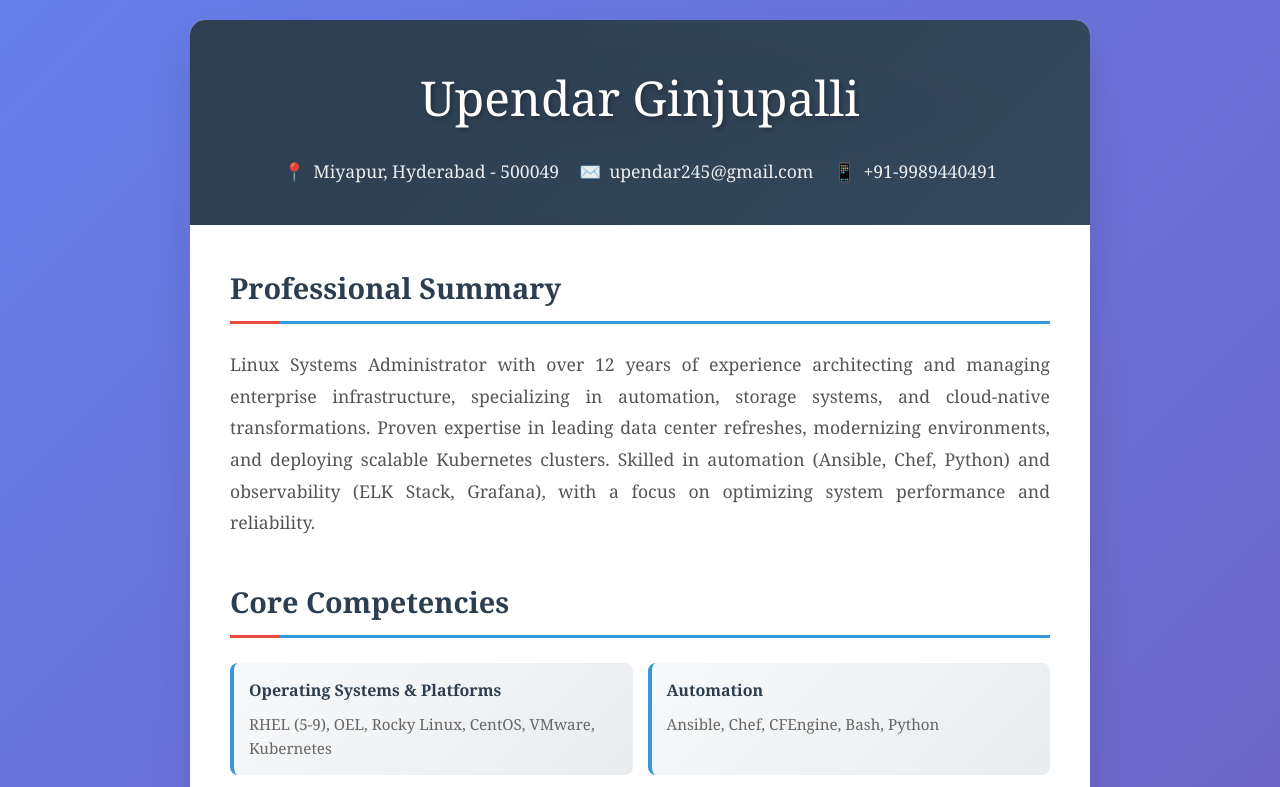
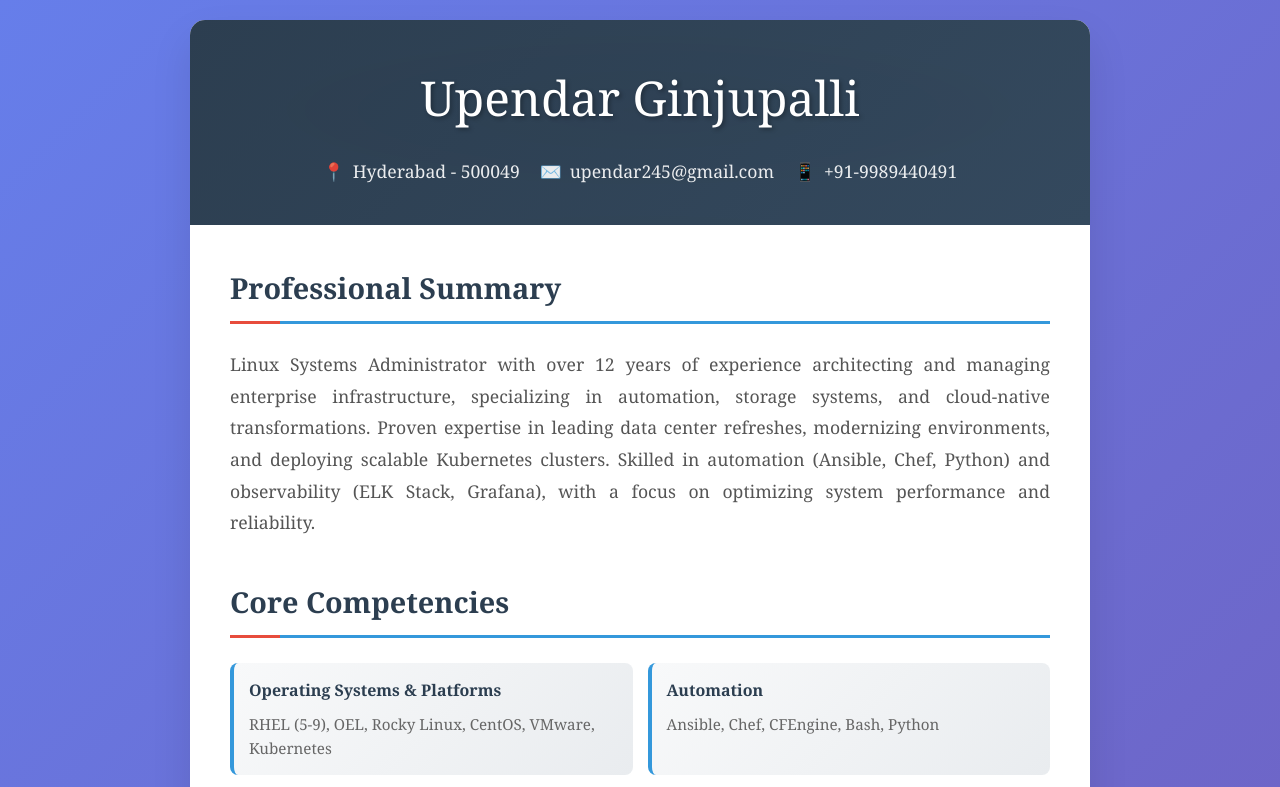
Before and after one commit to upendar245/upendar24.5github.io, a plain HTML site: page index.html in a window 1280 px wide. Shown: the top 787 px of the page. Drawn offline with Linux system fonts and the light colour scheme.

Commit message:
Update index.html

```diff
--- a/index.html
+++ b/index.html
@@ -290,7 +290,7 @@
                 <div class="contact-info">
                     <div class="contact-item">
                         <span>📍</span>
-                        <span>Miyapur, Hyderabad - 500049</span>
+                        <span> Hyderabad - 500049</span>
                     </div>
                     <div class="contact-item">
                         <span>✉️</span>
```
